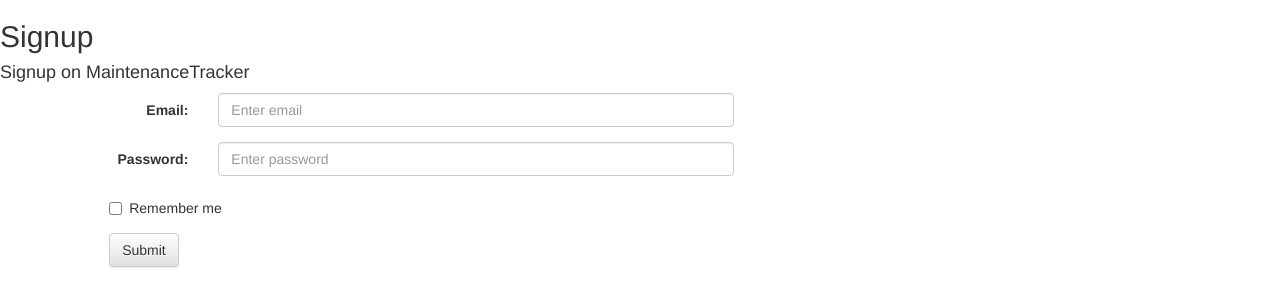
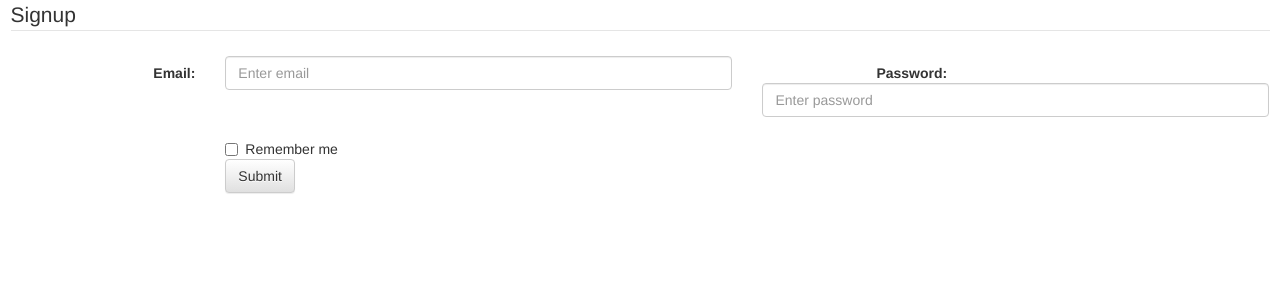
Before and after one commit to IniOluwa/bc-19-maintenance-tracker, a Node server app: page /signup in a window 1280 px wide. Shown: the top 307 px of the page. Run offline with Node 20, Linux system fonts and the light colour scheme; some libraries are stand-ins or nearby versions.

Commit message:
Changed indentation spaces from four to two and removed redundant form-groups

```diff
--- a/views/signup.ejs
+++ b/views/signup.ejs
@@ -4,33 +4,32 @@
       <% include ./partials/head %>
   </head>
   <body>
-        <h2>Signup</h2>
-        <h4>Signup on MaintenanceTracker</h4>
+    <div class="signup-form">
       <form class="form-horizontal" action="/signup" method="POST">
+        <fieldset>
+          <legend>Signup</legend>
           <div class="form-group">
-                <label class="control-label col-sm-2" for="email">Email:</label>
-                <div class="col-sm-5">
+            <label class="control-label col-lg-2" for="email">Email:</label>
+            <div class="col-lg-5">
               <input name="email" type="email" class="form-control" id="email" placeholder="Enter email">
             </div>
-            </div>
-            <div class="form-group">
-                <label class="control-label col-sm-2" for="pwd">Password:</label>
-                <div class="col-sm-5">
+
+            <label class="control-label col-lg-2" for="pwd">Password:</label>
+            <div class="col-lg-5">
               <input name="password" type="password" class="form-control" id="pwd" placeholder="Enter password">
             </div>
           </div>
+
           <div class="form-group">
-                <div class="col-sm-offset-1 col-sm-6 col-md-2">
+            <div class="col-lg-5 col-lg-offset-2">
               <div class="checkbox">
                 <label><input type="checkbox"> Remember me</label>
               </div>
-                </div>
-            </div>
-            <div class="form-group">
-                <div class="col-sm-offset-1 col-sm-6 col-md-2">
 	             <button type="submit" class="btn btn-default">Submit</button>
 	          </div>
           </div>
+        </fieldset>
       </form>
+    </div>
   </body>
 </html>
```
Also changed, not shown: views/login.ejs (+12 -13 lines). Lines whose indentation alone changed are shown as unchanged.
